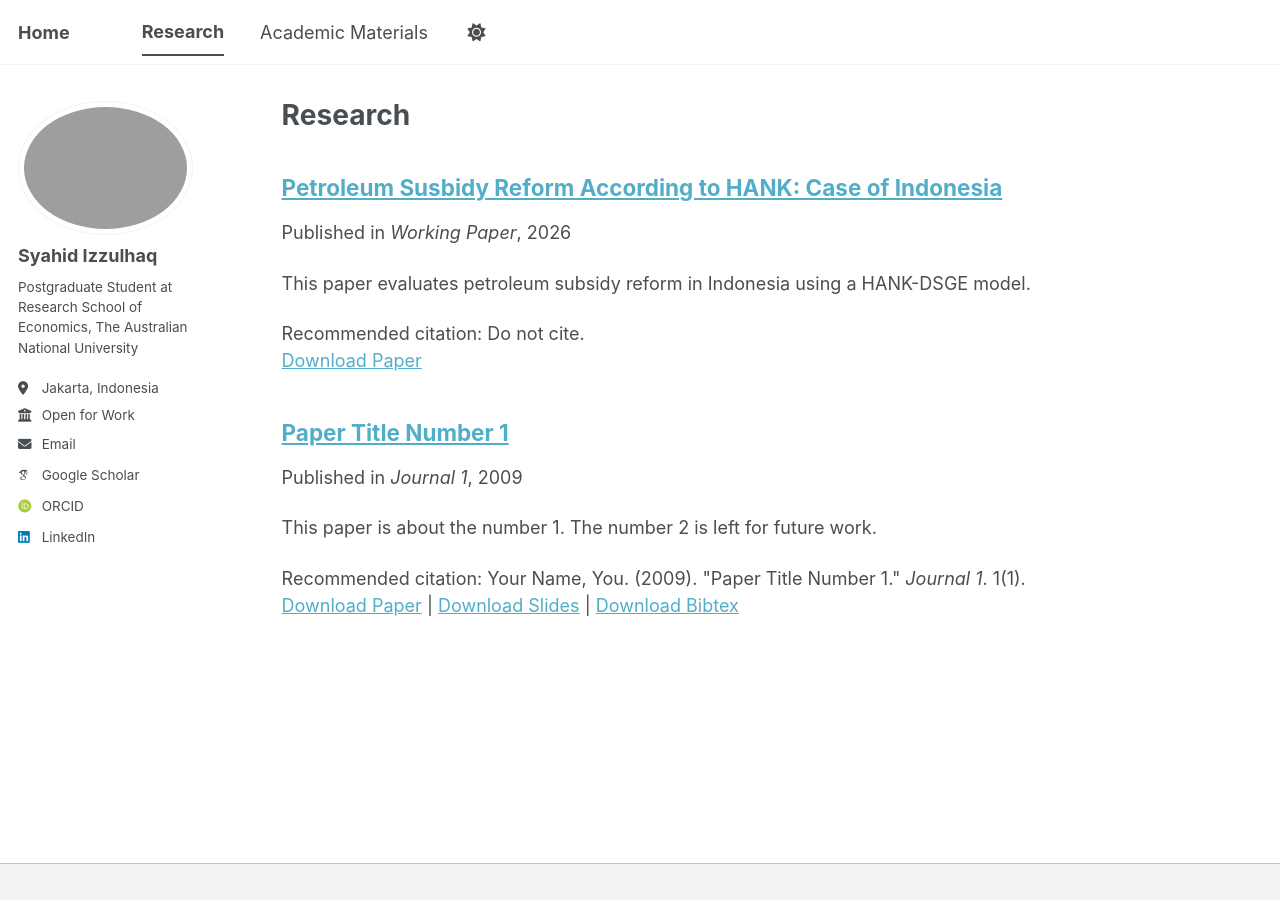
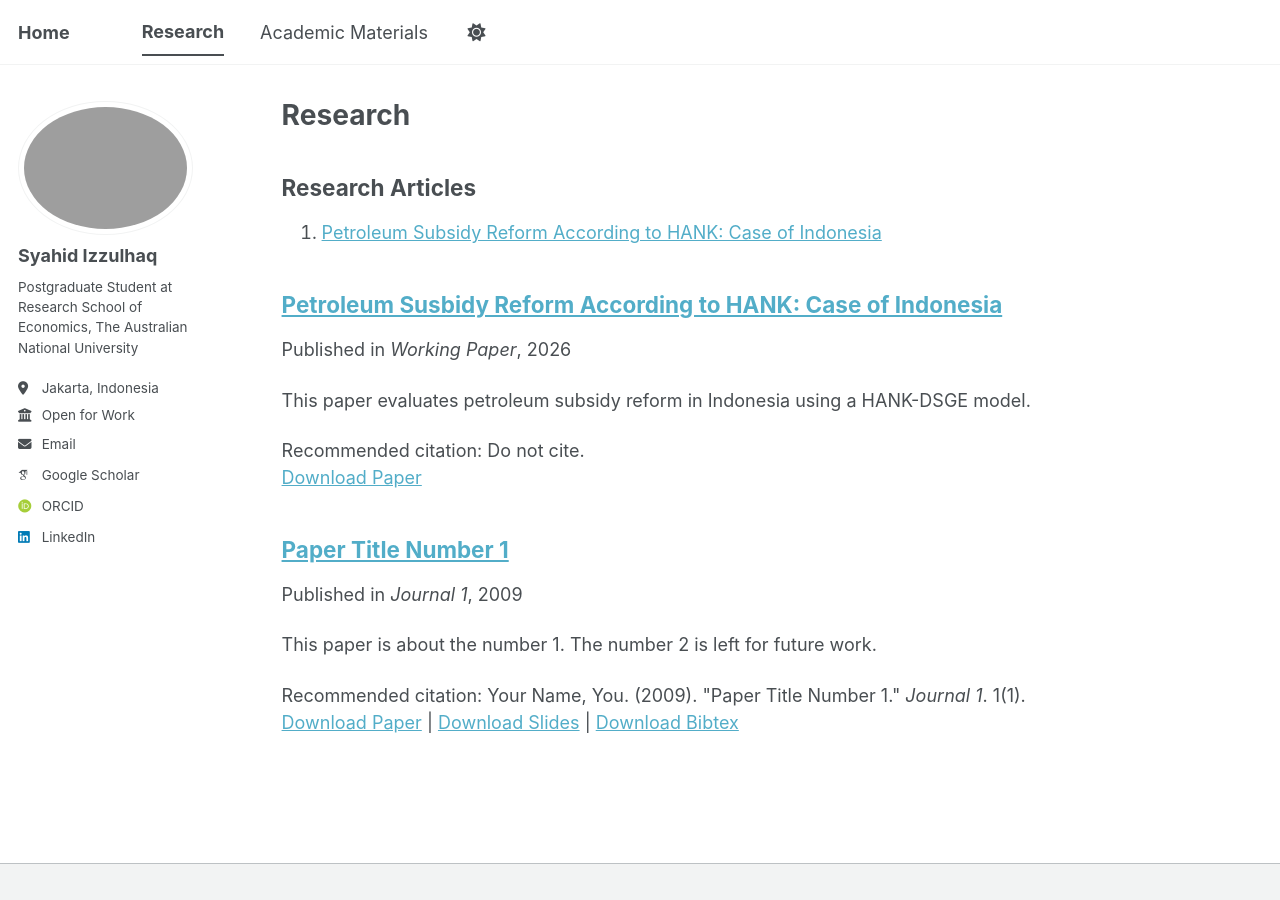
Before and after one commit to syahidizzulhaq/syahidizzulhaq.github.io, a Jekyll site: the page built from _pages/publications.md, in a window 1280 px wide. Built offline with Jekyll 4.4.1, drawn with Linux system fonts in a browser that asks for light colours; some web fonts are replaced; a script bundle is joined from its source files by our own code; library files that are not in the unit come from our copies.

Commit message:
Update publications.md

```diff
--- a/_pages/publications.md
+++ b/_pages/publications.md
@@ -4,6 +4,11 @@ title: "Research"
 permalink: /publications/
 author_profile: true
 ---
+
+## Research Articles
+
+1. [Petroleum Subsidy Reform According to HANK: Case of Indonesia](\_publication\petroleum-subsidies.md)
+
 {% include base_path %}
 
 {% for post in site.publications reversed %}
```
